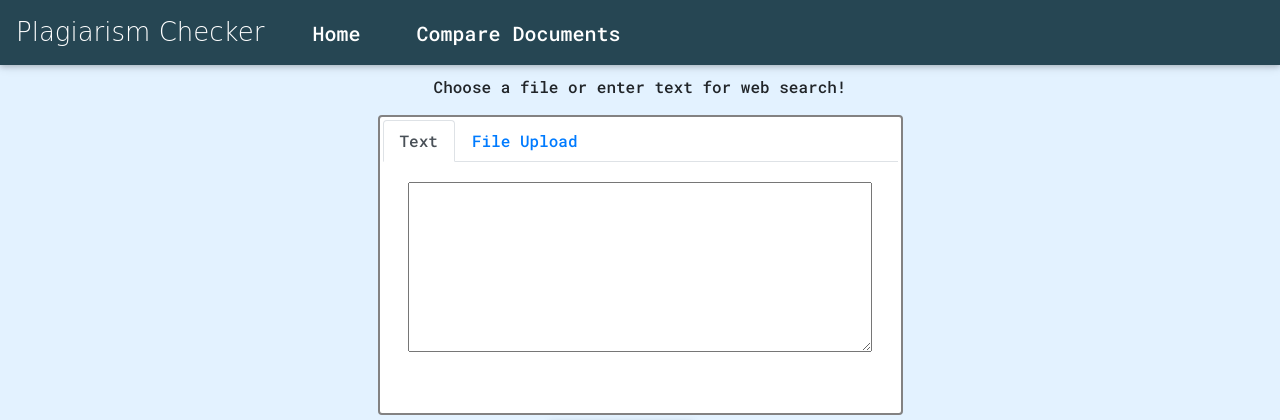
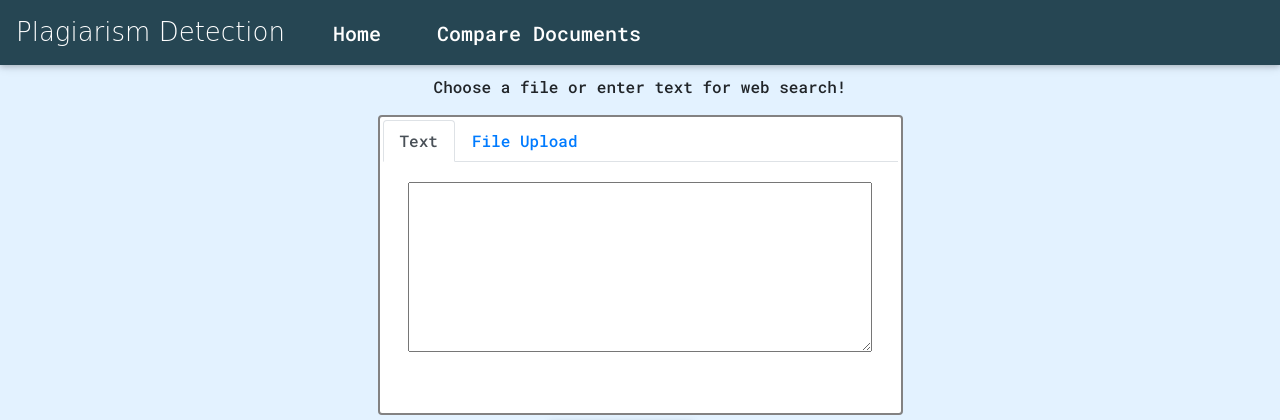
Before and after one commit to amankasaudhan07/Plagiarism-Detection, a Django app: page / in a window 1280 px wide. Shown: the top 420 px of the page. Run offline with Django 3.2, Linux system fonts and the light colour scheme; some libraries are stand-ins or nearby versions; some web fonts are replaced.

Commit message:
FIRST CHANGE

```diff
--- a/plagiarismchecker/templates/pc/doc_compare.html
+++ b/plagiarismchecker/templates/pc/doc_compare.html
@@ -5,7 +5,7 @@
 <head>
     <meta charset="UTF-8">
     <meta name="viewport" content="width=device-width, initial-scale=1.0">
-    <title>Plagiarism Checker | Compare Document</title>
+    <title>Plagiarism Detection | Compare Document</title>
 
     <!-- Font Awesome -->
     <link rel="stylesheet" href="https://use.fontawesome.com/releases/v5.8.2/css/all.css">
@@ -29,7 +29,7 @@
 
 <body>
     <nav class="navbar navbar-expand-lg navbar-dark" style="background-color: #264653;">
-        <a class="navbar-brand" href="{% url 'plagiarism-check-mainpage' %}">Plagiarism Checker</a>
+        <a class="navbar-brand" href="{% url 'plagiarism-check-mainpage' %}">Plagiarism Detection</a>
         <button class="navbar-toggler" type="button" data-toggle="collapse" data-target="#navbarNav"
          aria-controls="navbarNav" aria-expanded="false" aria-label="Toggle navigation">
             <span class="navbar-toggler-icon"></span>
--- a/plagiarismchecker/templates/pc/index.html
+++ b/plagiarismchecker/templates/pc/index.html
@@ -5,7 +5,7 @@
 <head>
   <meta charset="UTF-8">
   <meta name="viewport" content="width=device-width, initial-scale=1.0">
-  <title>Plagiarism Checker | Home</title>
+  <title>Plagiarism Detection | Home</title>
 
   <!-- Font Awesome -->
   <link rel="stylesheet" href="https://use.fontawesome.com/releases/v5.8.2/css/all.css">
@@ -26,7 +26,7 @@
 <body>
 
   <nav class="navbar navbar-expand-lg navbar-dark" style="background-color: #264653;">
-    <a class="navbar-brand" href="{% url 'plagiarism-check-mainpage' %}">Plagiarism Checker</a>
+    <a class="navbar-brand" href="{% url 'plagiarism-check-mainpage' %}">Plagiarism Detection</a>
     <button class="navbar-toggler" type="button" data-toggle="collapse" data-target="#navbarNav"
       aria-controls="navbarNav" aria-expanded="false" aria-label="Toggle navigation">
       <span class="navbar-toggler-icon"></span>
```
